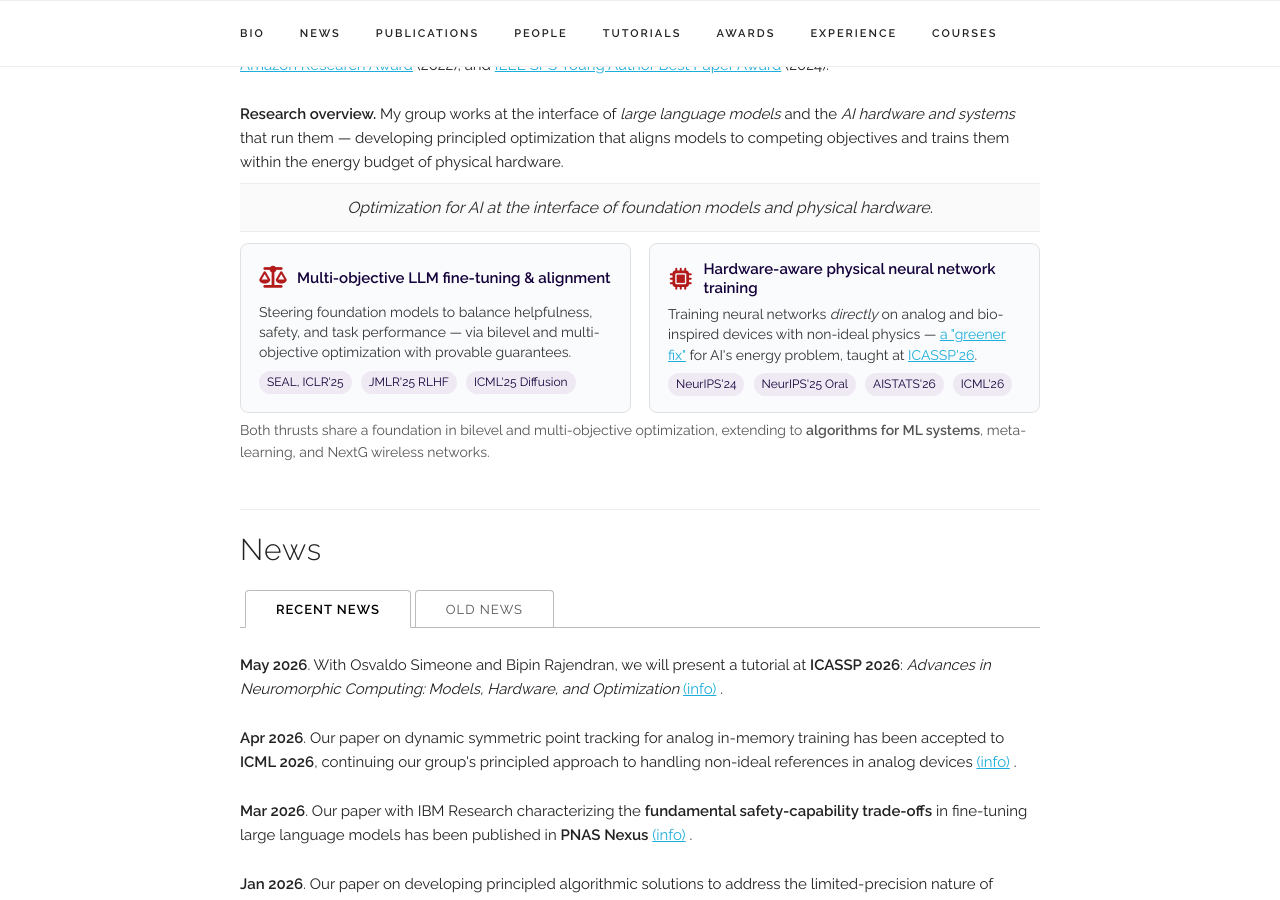
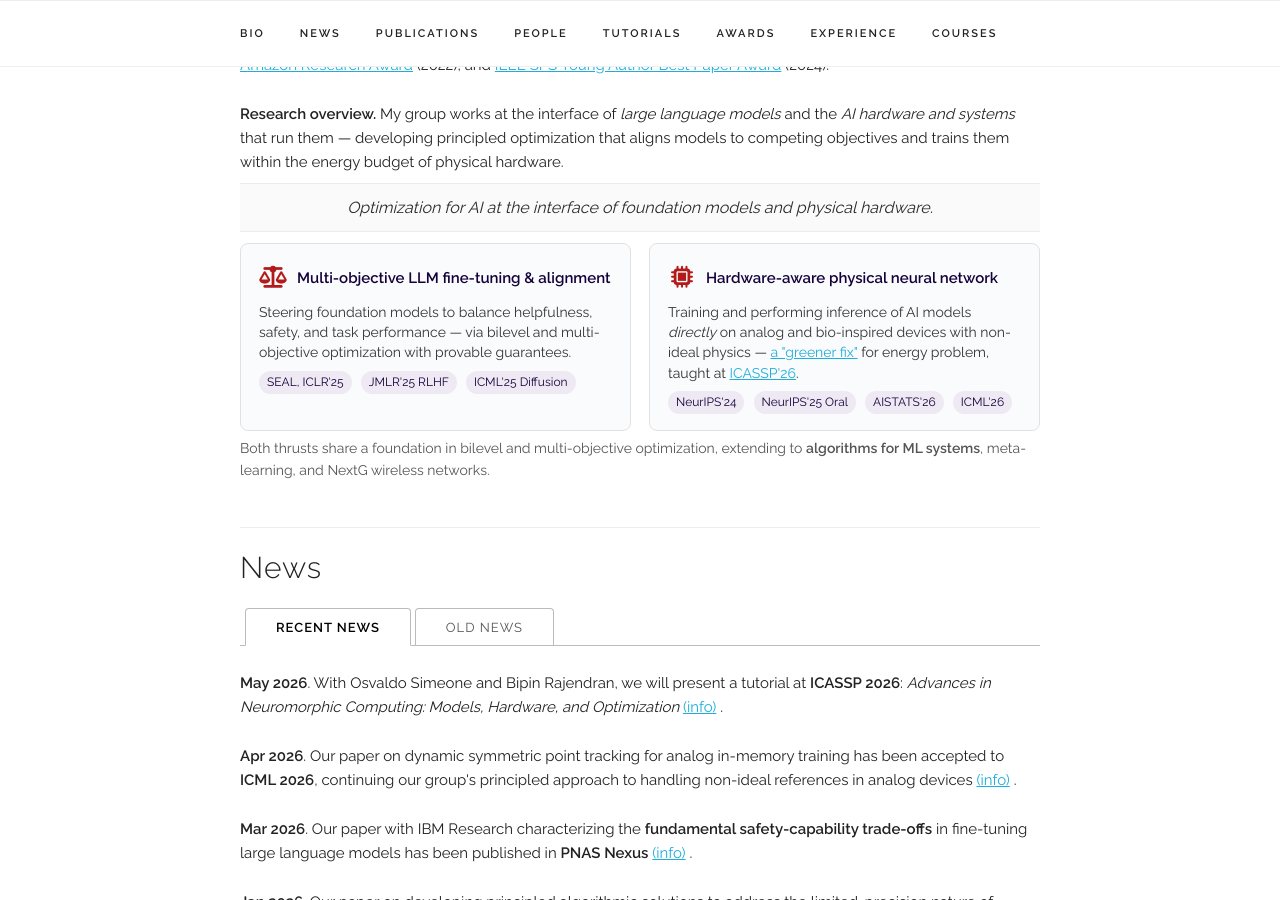
Before and after one commit to chentianyi1991/chentianyi1991.github.io, a Jekyll site: the page built from index.html, in a window 1280 px wide and 900 px high, scrolled down 626 px. Built offline with Jekyll 4.4.1, drawn with Linux system fonts in a browser that asks for light colours; some web fonts are replaced; comment, search, counter and statistics services are not loaded.

Commit message:
Update index.html

```diff
--- a/index.html
+++ b/index.html
@@ -95,9 +95,9 @@ title: Home
     <div class="thrust-card">
       <div class="thrust-head">
         <span class="thrust-icon"><i class="fa-solid fa-microchip"></i></span>
-        <span class="thrust-title">Hardware-aware physical neural network training</span>
+        <span class="thrust-title">Hardware-aware physical neural network</span>
       </div>
-      <p class="thrust-body">Training neural networks <em>directly</em> on analog and bio-inspired devices with non-ideal physics &mdash; <a href="https://news.cornell.edu/stories/2025/12/researchers-tackle-ais-energy-problem-greener-fix" target="_blank">a "greener fix"</a> for AI's energy problem, taught at <a href="https://sites.google.com/view/osvaldosimeone/research/icassp-2026-tutorial" target="_blank">ICASSP'26</a>.</p>
+      <p class="thrust-body">Training and performing inference of AI models <em>directly</em> on analog and bio-inspired devices with non-ideal physics &mdash; <a href="https://news.cornell.edu/stories/2025/12/researchers-tackle-ais-energy-problem-greener-fix" target="_blank">a "greener fix"</a> for energy problem, taught at <a href="https://sites.google.com/view/osvaldosimeone/research/icassp-2026-tutorial" target="_blank">ICASSP'26</a>.</p>
       <div class="thrust-tags">
         <a href="https://arxiv.org/pdf/2406.12774" target="_blank">NeurIPS'24</a>
         <a href="https://arxiv.org/pdf/2502.06309" target="_blank">NeurIPS'25 Oral</a>
```
